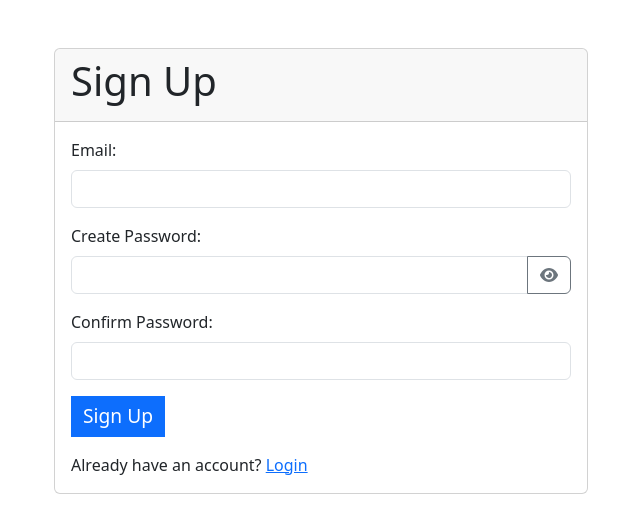
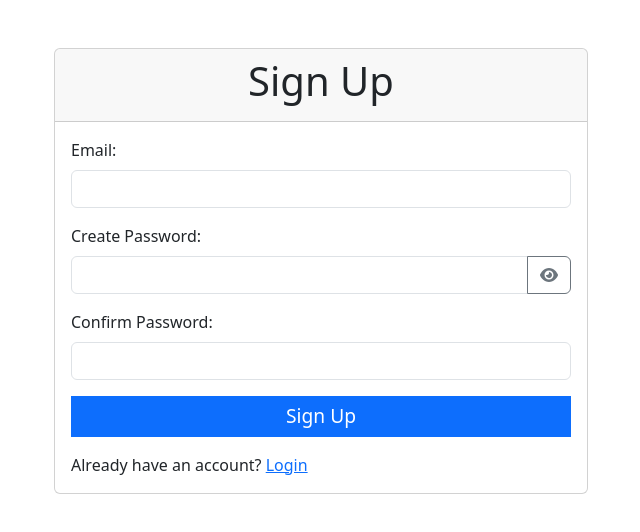
Before and after one commit to Senume/wsrp, a React (Create React App) app: page /signup in a window 1280 px wide. Shown: the top 532 px of the page, without its empty margins (319-959 px from the left). Built offline with nearby package versions, Linux system fonts and the light colour scheme; a web font is replaced by a local one.

Commit message:
updated login and singup

```diff
--- a/src/components/Login/Login.js
+++ b/src/components/Login/Login.js
@@ -43,7 +43,7 @@ const LoginPage = () => {
             <div className="card-body">
               <form>
                 <div className="mb-3">
-                  <label htmlFor="email" className="form-label ">
+                  <label htmlFor="email" className="form-label">
                     Email:
                   </label>
                   <input
@@ -89,10 +89,11 @@ const LoginPage = () => {
                     Remember Me
                   </label>
                 </div>
-                <div>
+                <div className="d-grid">
+                  {/* Use d-grid to make the button take full width */}
                   <button
                     type="button"
-                    className="btn btn-primary btn-block rounded-0 border-0"
+                    className="btn btn-primary rounded-0 border-0"
                     style={{ fontSize: "1.2em" }}
                     onClick={handleLogin}
                   >
--- a/src/components/Login/SignUp.js
+++ b/src/components/Login/SignUp.js
@@ -38,7 +38,7 @@ const SignUpPage = () => {
         <div className="col-md-6">
           <div className="card">
             <div className="card-header">
-              <h1 className="text-start">Sign Up</h1>
+              <h1 className="text-center">Sign Up</h1>
             </div>
             <div className="card-body">
               <form>
@@ -92,10 +92,11 @@ const SignUpPage = () => {
                     onChange={(e) => setConfirmPassword(e.target.value)}
                   />
                 </div>
-                <div>
+                <div className="d-grid">
+                  {/* Use d-grid to make the button take full width */}
                   <button
                     type="button"
-                    className="btn btn-primary btn-block rounded-0 border-0"
+                    className="btn btn-primary rounded-0 border-0"
                     style={{ fontSize: "1.2em" }}
                     onClick={handleSignUp}
                   >
```
